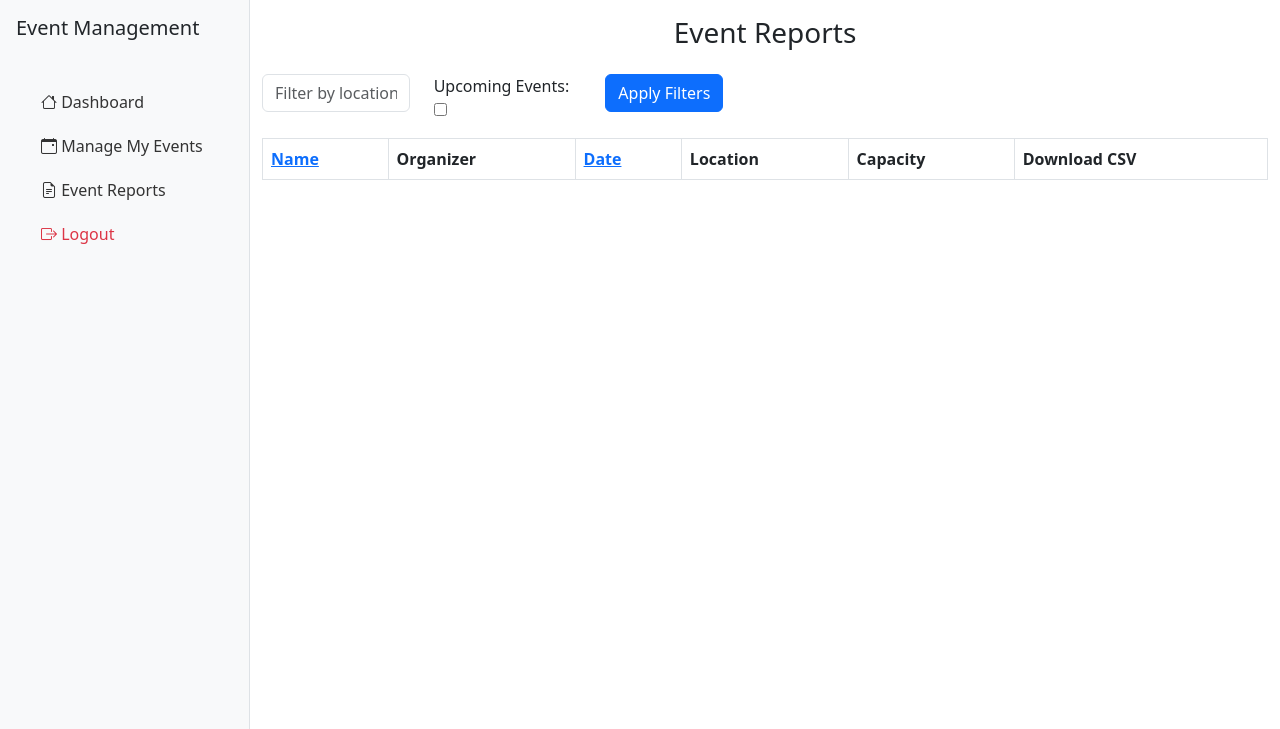
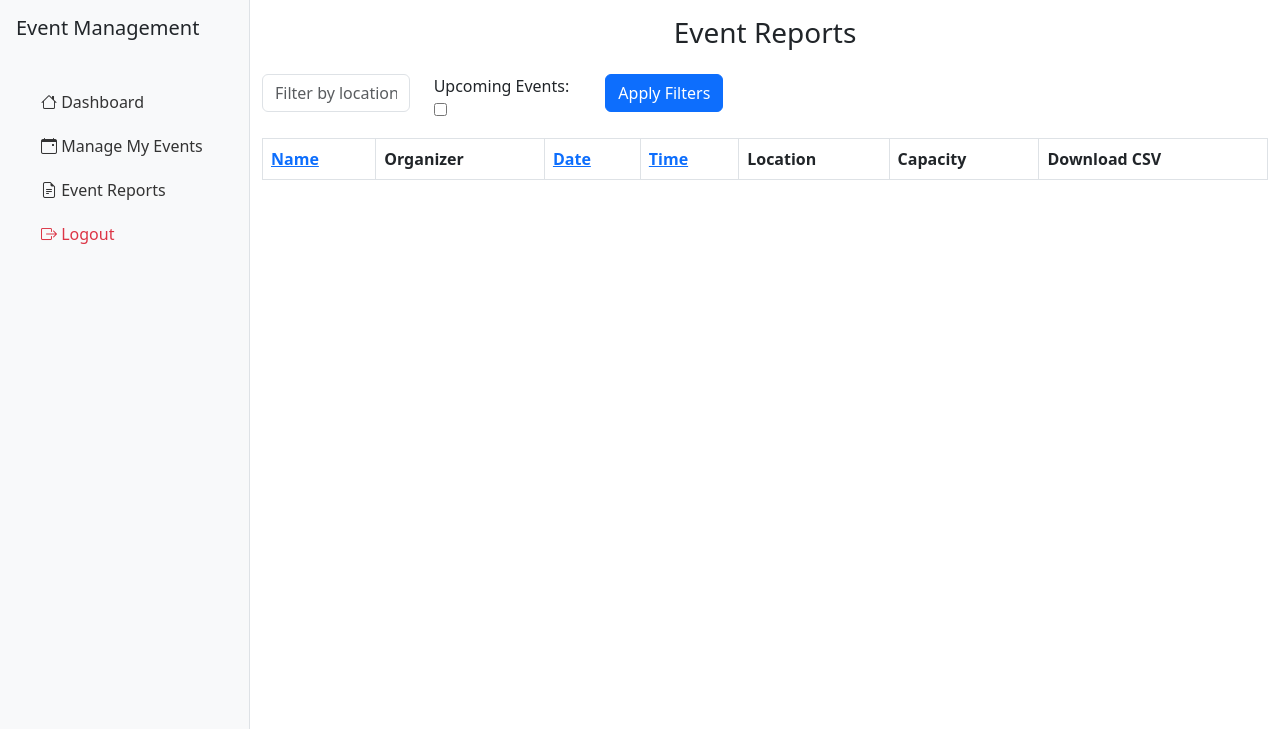
Before and after one commit to abdullahmamunn/mvc-architecture-oop-event-manage, a PHP site: page /reports in a window 1280 px wide. Shown: the part 71-800 px from the top of the page. Run offline with PHP 8.4, Linux system fonts and the light colour scheme; a user stored in the database is signed in; data comes from the database, SQL or seed files in the repository; data that the repository does not hold is empty; some libraries are stand-ins or nearby versions.

Commit message:
reports time

```diff
--- a/app/Views/reports/index.php
+++ b/app/Views/reports/index.php
@@ -50,6 +50,7 @@ include __DIR__ . '/../templates/sidebar.php';
                 <th><a href="?sortField=name&sortOrder=<?= $sortOrder === 'ASC' ? 'DESC' : 'ASC' ?>">Name</a></th>
                 <th>Organizer</th>
                 <th><a href="?sortField=date&sortOrder=<?= $sortOrder === 'ASC' ? 'DESC' : 'ASC' ?>">Date</a></th>
+                <th><a href="?sortField=date&sortOrder=<?= $sortOrder === 'ASC' ? 'DESC' : 'ASC' ?>">Time</a></th>
                 <th>Location</th>
                 <th>Capacity</th>
                 <th>Download CSV</th>
```
